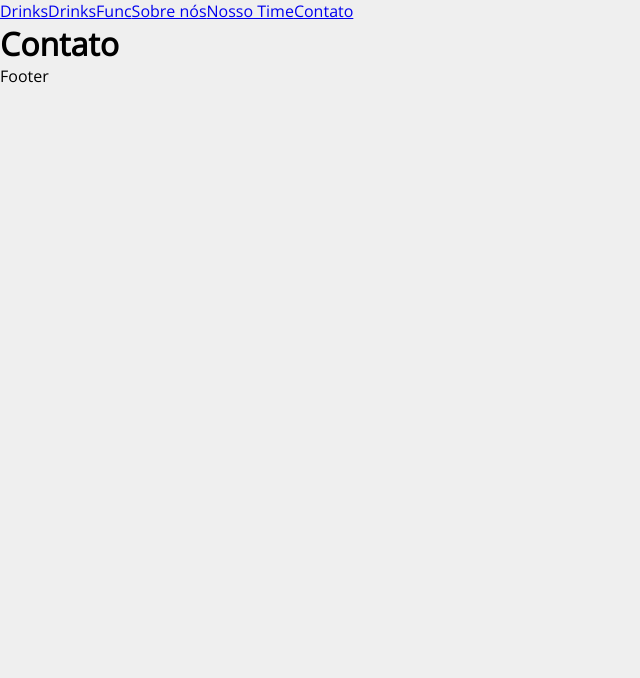
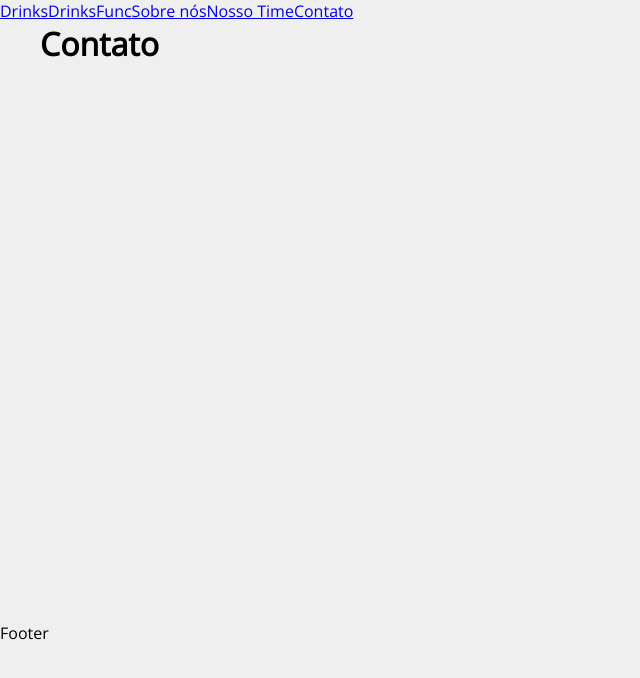
Before and after one commit to CibeleMartins/bonsDrinks, a React (Create React App) app: page /contato in a window 1280 px wide. Shown: the top 678 px of the page, without its empty margins (0-640 px from the left). Built offline with nearby package versions, Linux system fonts and the light colour scheme.

Commit message:
change container, create navbar and footer

```diff
--- a/src/App.js
+++ b/src/App.js
@@ -24,7 +24,7 @@
       <Switch>
         {/* Em cada Route tem um componente/pagina, no atributo path colocamos o nome do caminho da route */}
 
-        <Container>
+        <Container customClass= "min-height">
 
           <Route exact path='/drinks'>
 
--- a/src/components/pages/layout/Container.js
+++ b/src/components/pages/layout/Container.js
@@ -4,7 +4,7 @@
 
   return (
 
-    <div>
+    <div className={`${styles.container} ${styles[props.customClass]}`}>
 
       {props.children}
 
@@ -15,3 +15,7 @@
 
 
 export default Container;
+
+
+
+// ver melhor o conceito de customClass depois.
--- a/src/components/pages/layout/Container.module.css
+++ b/src/components/pages/layout/Container.module.css
@@ -0,0 +1,33 @@
+
+.container {
+
+  width: 1200px;
+  /* uma largura fixa pro conteúdo central */
+  display: flex;
+  justify-content: space-between;
+  margin: 0 auto;
+  flex-wrap: wrap;
+  /* quando os elementos filhos ultrapassarem a width eles vão apa linha de baixo */
+
+}
+
+.min-height {
+
+  min-height: 75%;
+
+}
+
+
+.start {
+
+  justify-content: flex-start;
+
+}
+
+
+.column {
+
+  flex-direction: column;
+  justify-content: flex-start;
+
+}
```
Also changed, not shown: src/components/pages/layout/Footer.js (added), src/components/pages/layout/Footer.module.css (added), src/components/pages/layout/Navbar.js (added), src/components/pages/layout/Navbar.module.css (added).
